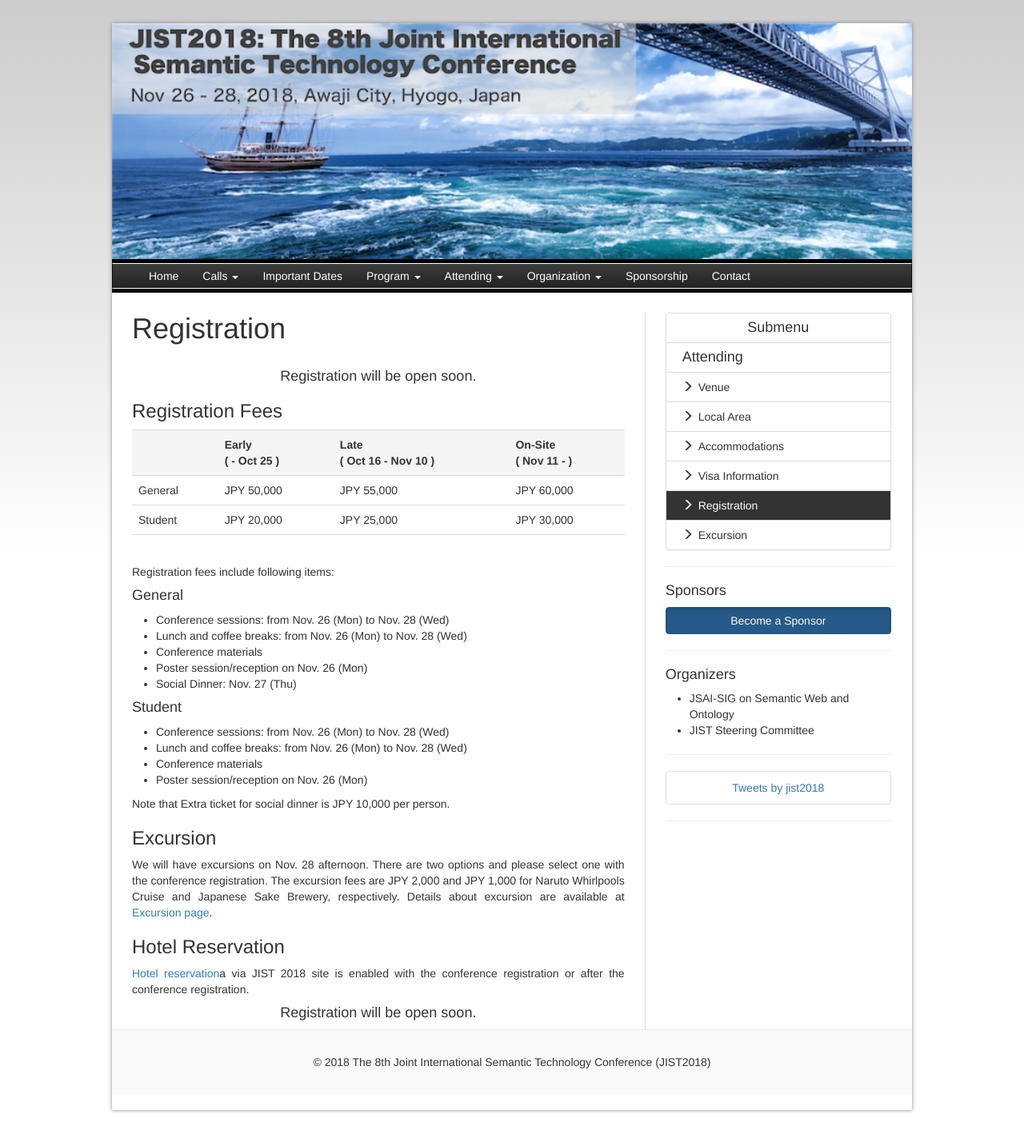
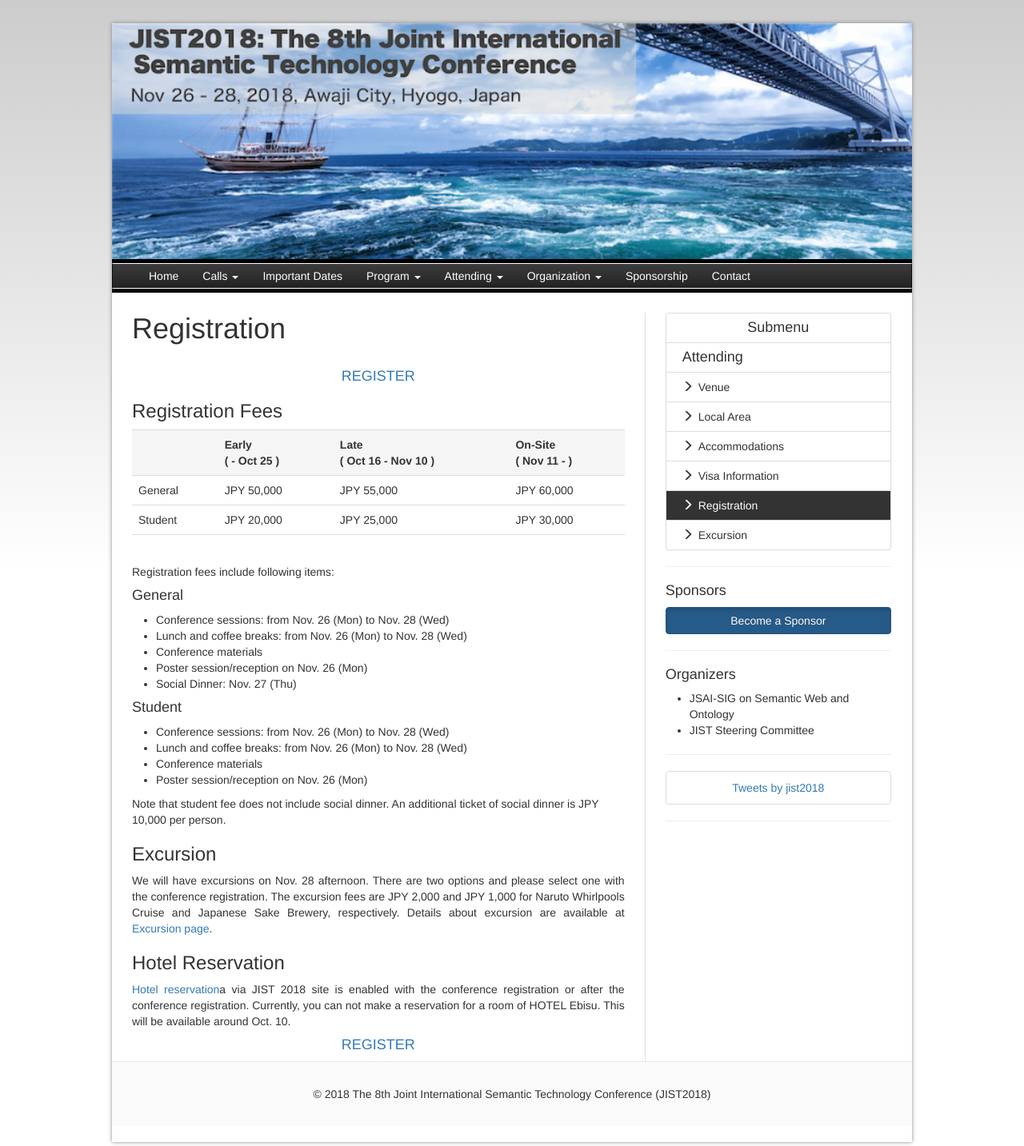
Before and after one commit to IJCKGconference/JIST2018, a Jekyll site: the page built from pages/attending/registration.html, in a window 1280 px wide. Shown: the whole page at 80% size. Built offline with Jekyll 4.4.1, drawn with Linux system fonts in a browser that asks for light colours; comment, search, counter and statistics services are not loaded; before the commit the page ends 1393 px from its top, so only the background shows below that.

Commit message:
Added a link to the Registration site

```diff
--- a/pages/attending/registration.html
+++ b/pages/attending/registration.html
@@ -9,7 +9,7 @@ status: published
 ---
 <h1>{{ page.title }}</h1>
 
-<h4 style="text-align: center;">Registration will be open soon.</h4>
+<h4 style="text-align: center;"><a href="https://amarys-jtb.jp/jist2018/">REGISTER</a></h4>
 
 <h3>Registration Fees</h3>
 
@@ -71,8 +71,7 @@ status: published
 </ul>
 
 <p>
-Note that Extra ticket for social dinner is JPY 10,000 per person.
-</p>
+Note that student fee does not include social dinner. An additional ticket of social dinner is JPY 10,000 per person. </p>
 
 <h3>Excursion</h3>
 <p class="text-justify">
@@ -81,6 +80,7 @@ We will have excursions on Nov. 28 afternoon.  There are two options and please
 <h3>Hotel Reservation</h3>
 <p class="text-justify">
 <a href="{{site.baseurl}}/pages/attending/accommodations.html">Hotel reservation</a>a via JIST 2018 site is enabled with the conference registration or after the conference registration.
+Currently, you can not make a reservation for a room of HOTEL Ebisu. This will be available around Oct. 10.
 </p>
 
-<h4 style="text-align: center;">Registration will be open soon.</h4>
+<h4 style="text-align: center;"><a href="https://amarys-jtb.jp/jist2018/">REGISTER</a></h4>
```
